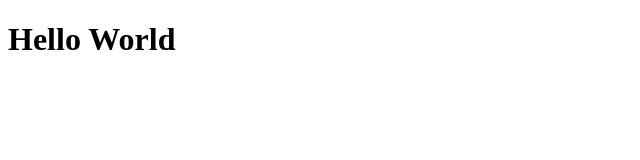
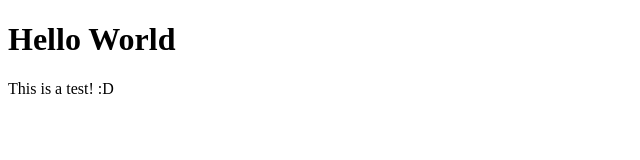
Before and after one commit to smkattoula/VanillaJS-Typing-Game, a plain HTML site: page index.html in a window 1280 px wide. Shown: the whole page, without its empty margins (0-640 px from the left). Drawn offline with Linux system fonts and the light colour scheme.

Commit message:
test 2, basic HTML markup

```diff
--- a/index.html
+++ b/index.html
@@ -8,6 +8,7 @@
   </head>
   <body>
     <h1>Hello World</h1>
+    <p>This is a test! :D</p>
     <script src="script.js"></script>
   </body>
 </html>
```
